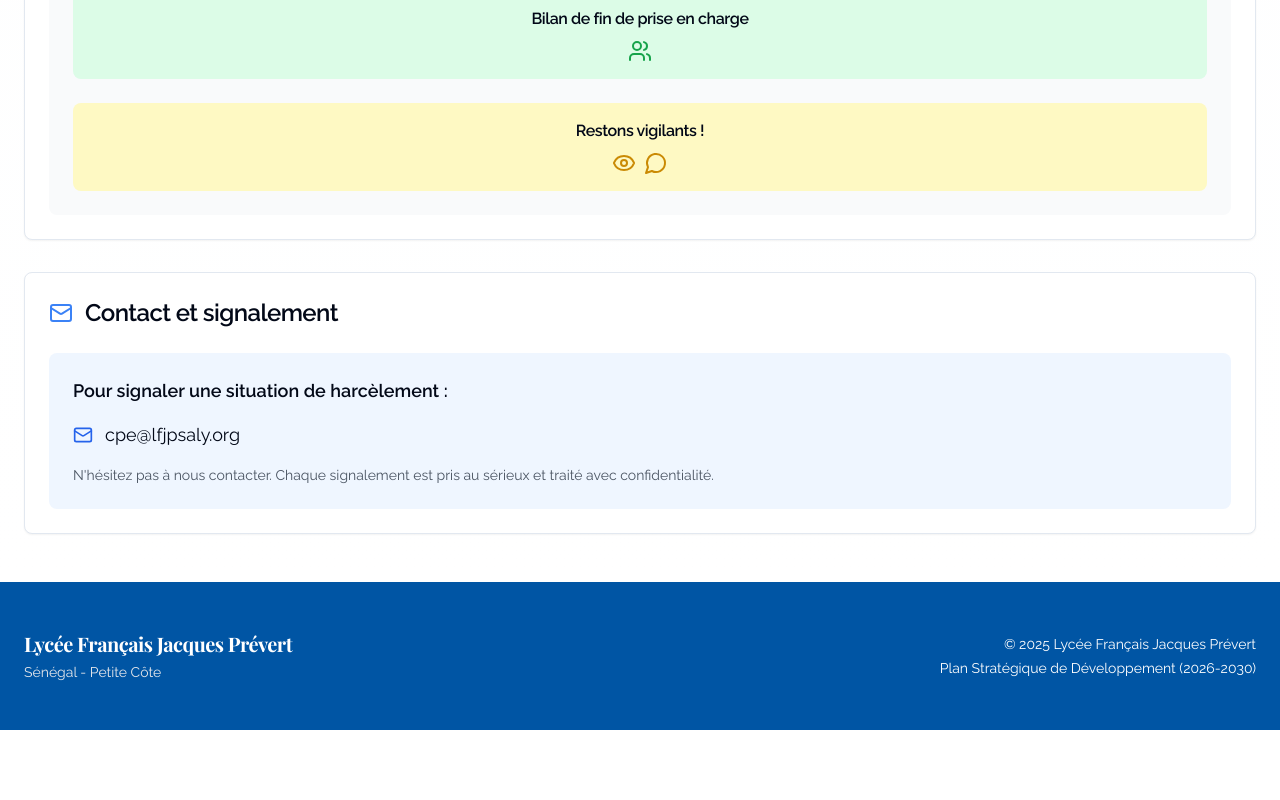
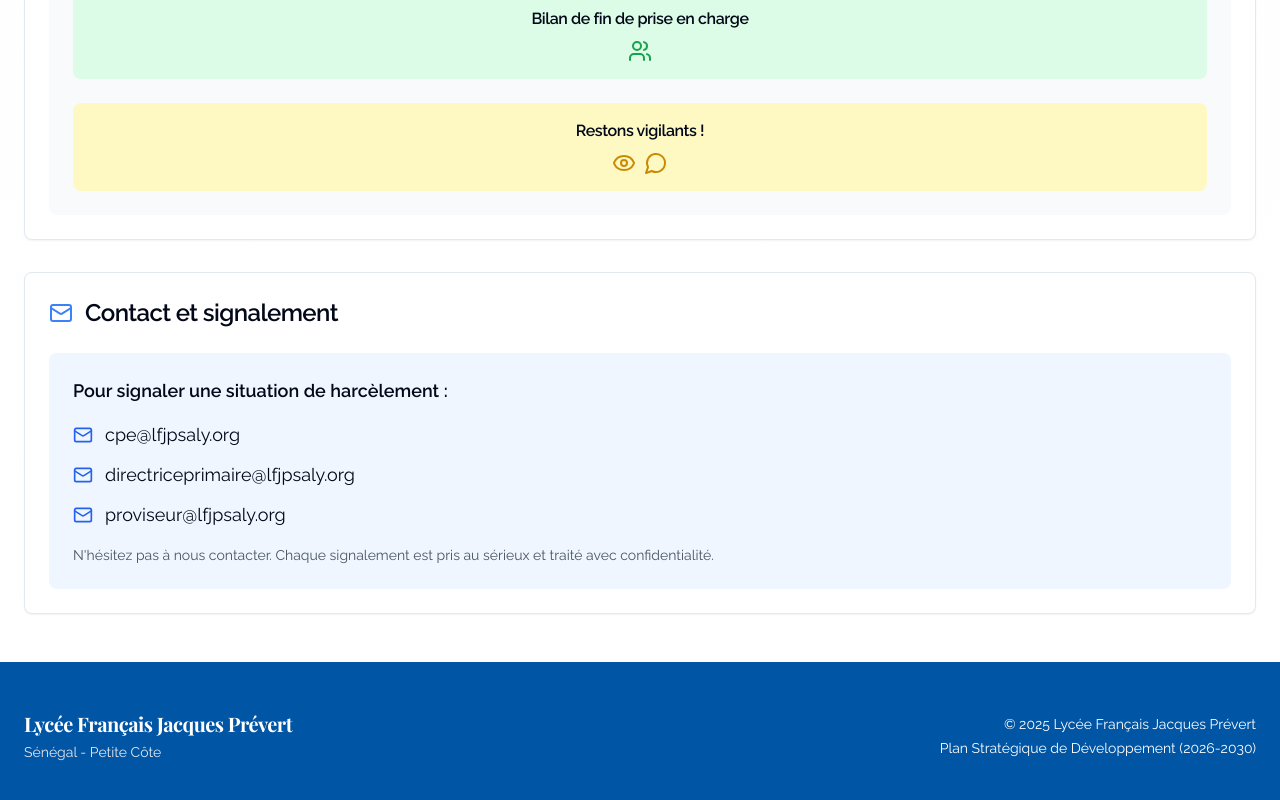
Before and after one commit to BastienCapel/psd-lfjp, a React (Vite) app: page /protocole-phare in a window 1280 px wide. Shown: the part 5324-6124 px from the top of the page. Before the commit the page ends 6054 px from the top, so only its background shows below. Built offline with nearby package versions, Linux system fonts and the light colour scheme.

Commit message:
Add contact emails

```diff
--- a/src/pages/ProtocolePHARE.tsx
+++ b/src/pages/ProtocolePHARE.tsx
@@ -514,9 +514,19 @@ const ProtocolePHARE = () => {
             <CardContent>
               <div className="bg-blue-50 p-6 rounded-lg">
                 <p className="text-lg font-semibold mb-4">Pour signaler une situation de harcèlement :</p>
-                <div className="flex items-center gap-3">
-                  <Mail className="h-5 w-5 text-blue-600" />
-                  <span className="text-lg">cpe@lfjpsaly.org</span>
+                <div className="space-y-3">
+                  <div className="flex items-center gap-3">
+                    <Mail className="h-5 w-5 text-blue-600" />
+                    <span className="text-lg">cpe@lfjpsaly.org</span>
+                  </div>
+                  <div className="flex items-center gap-3">
+                    <Mail className="h-5 w-5 text-blue-600" />
+                    <span className="text-lg">directriceprimaire@lfjpsaly.org</span>
+                  </div>
+                  <div className="flex items-center gap-3">
+                    <Mail className="h-5 w-5 text-blue-600" />
+                    <span className="text-lg">proviseur@lfjpsaly.org</span>
+                  </div>
                 </div>
                 <p className="text-sm text-gray-600 mt-4">
                   N'hésitez pas à nous contacter. Chaque signalement est pris au sérieux et traité avec confidentialité.
```
